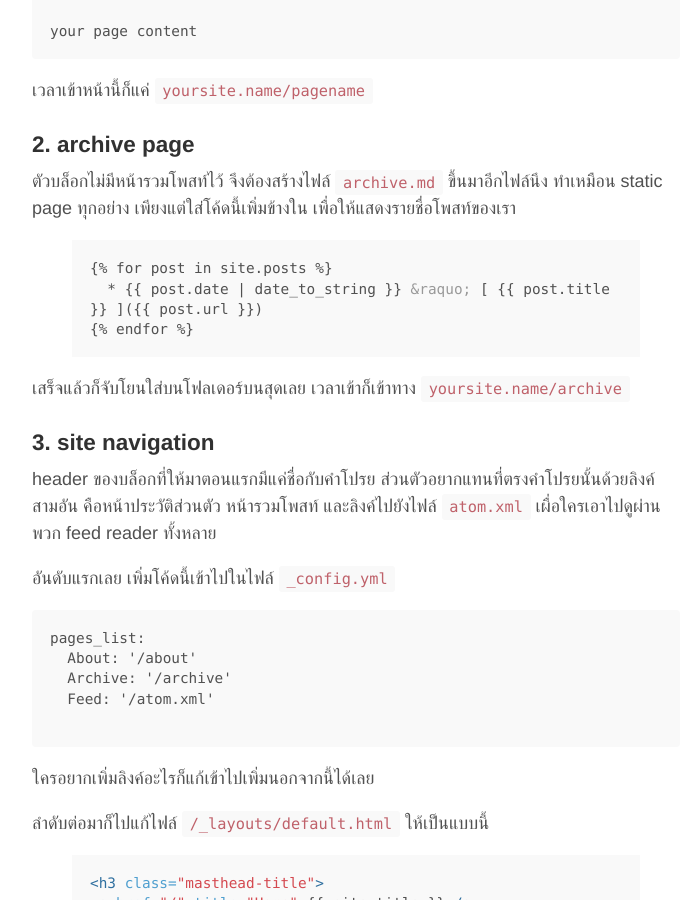
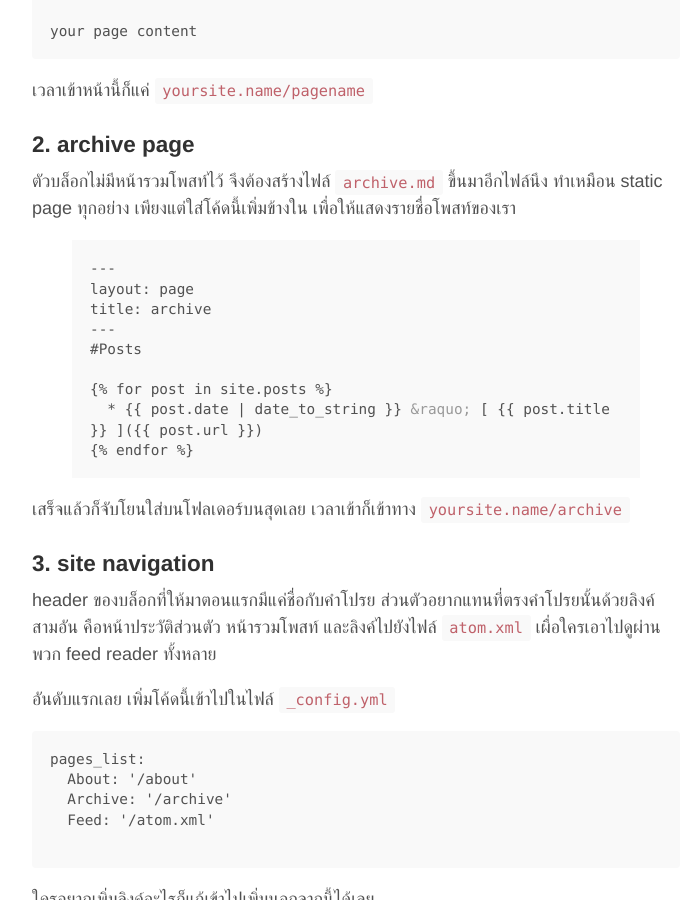
Before and after one commit to wuttinan/wuttinan.github.io, a Jekyll site: the page built from _posts/2014-05-26-blogging-with-jekyll.md, in a window 1280 px wide and 900 px high, scrolled down 2035 px. Shown: the whole window, without its empty margins (284-977 px from the left). Built offline with Jekyll 4.4.1, drawn with Linux system fonts in a browser that asks for light colours; Markdown is read by kramdown in place of the engine named in the settings.

Commit message:
post edit

```diff
--- a/_posts/2014-05-26-blogging-with-jekyll.md
+++ b/_posts/2014-05-26-blogging-with-jekyll.md
@@ -30,7 +30,7 @@ index.html
 
 หลักๆ ที่น่าสนใจก็มี
 
-* `/_includes` กับ `/_layouts` นี่เก็บไฟล์ html ของหน้าบล็อก ใครจะแก้หน้าตายังไงมาแก้ตรงนี้ ส่วนไฟล์ css จะอยู่ที่ `public`
+* `/_includes` กับ `/_layouts` นี่เก็บไฟล์ html ของหน้าบล็อก ใครจะแก้หน้าตายังไงมาแก้ตรงนี้ ส่วนไฟล์ css จะอยู่ที่ `/public`
 * `/_posts` คือที่ที่เก็บโพสท์ของเรา เวลาสร้างไฟล์โพสท์อะไรก็มาแปะตรงนี้
 * `_config.yml` นี่คือไฟล์ตั้งค่า เข้ามาแก้ชื่อ แก้ url อะไรที่ตรงนี้
 
@@ -81,6 +81,12 @@ your page content
 ตัวบล็อกไม่มีหน้ารวมโพสท์ไว้ จึงต้องสร้างไฟล์ `archive.md` ขึ้นมาอีกไฟล์นึง ทำเหมือน static page ทุกอย่าง เพียงแต่ใส่โค้ดนี้เพิ่มข้างใน เพื่อให้แสดงรายชื่อโพสท์ของเรา
 {% highlight html %}
 {% raw %}
+---
+layout: page
+title: archive
+---
+#Posts
+
 {% for post in site.posts %}
   * {{ post.date | date_to_string }} &raquo; [ {{ post.title }} ]({{ post.url }})
 {% endfor %}
```
